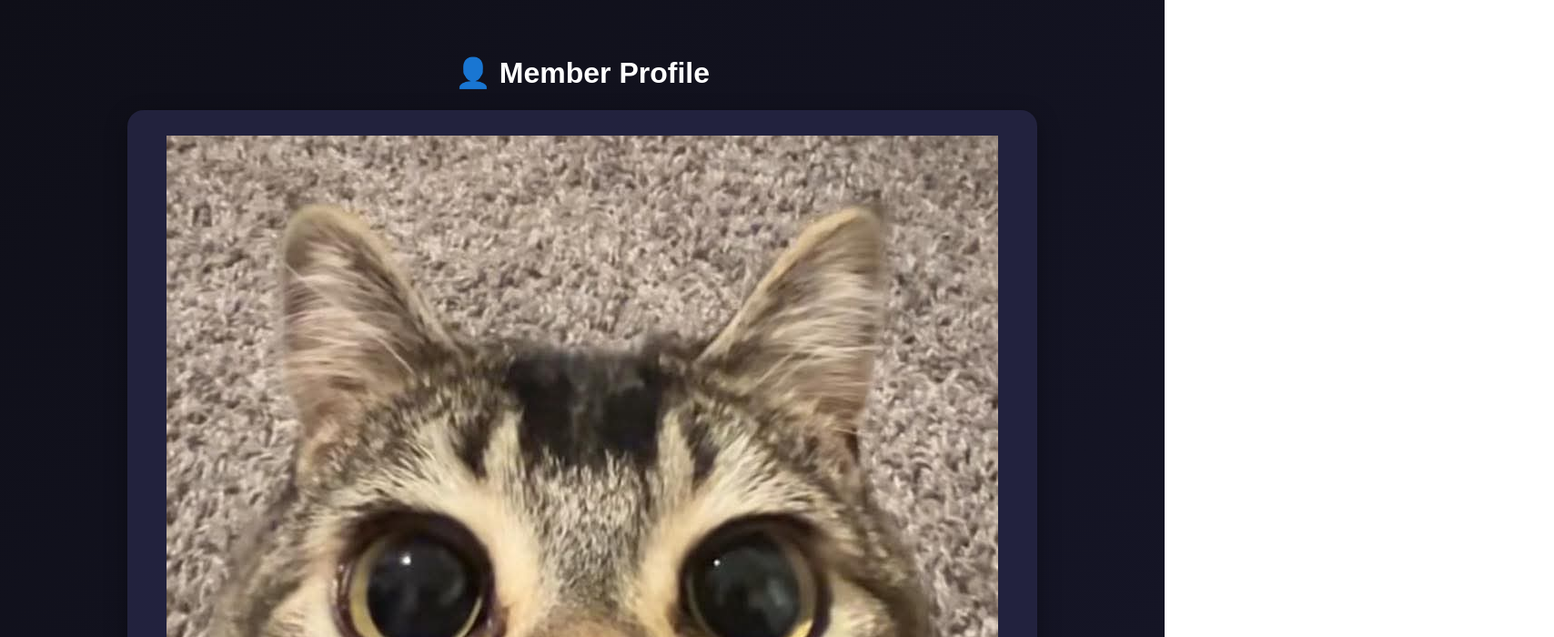
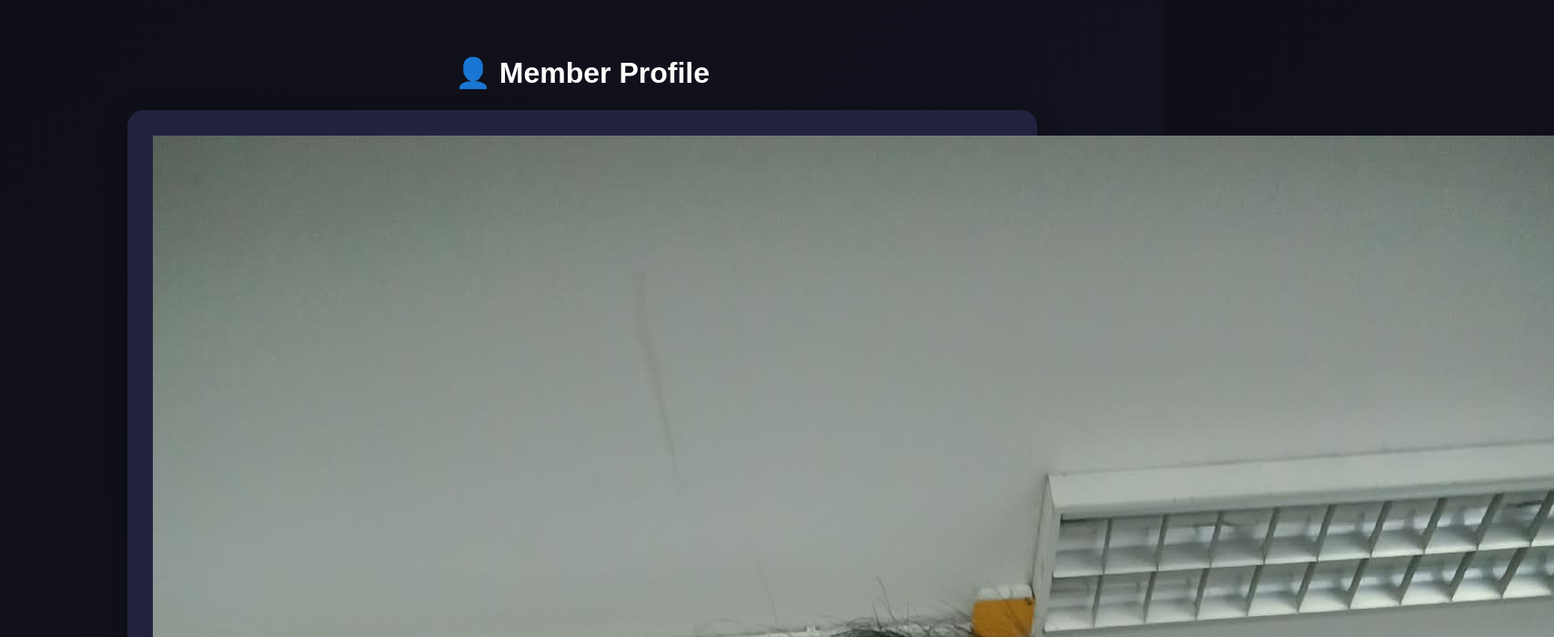
Before and after one commit to Kamontat-Inthawong/Devop830_pipeline, a React (Vite) app: page /member/1 in a window 1280 px wide. Shown: the top 700 px of the page at 91% size, 1708 px wide, since content can reach past the window. Built offline with nearby package versions, Linux system fonts and the light colour scheme.

Commit message:
Add member images and update member details in Member component

```diff
--- a/src/Member.jsx
+++ b/src/Member.jsx
@@ -9,14 +9,14 @@ function Member() {
       studentId: "6630202007",
       phone: "0958486471",
       email: "kamontat.i@ku.th",
-      image: "/cat.jpg"
+      image: "/bet.jpg"
     },
     2: {
-      name: "Member 2",
+      name: "Nicha Gunhasin",
       studentId: "6630202228",
-      phone: "-",
-      email: "-",
-      image: "/cat.jpg"
+      phone: "064-974-9412",
+      email: "nicha.g@ku.th",
+      image: "/nicha.jpg"
     }
   };
 
```
Also changed, not shown: public/bet.jpg (added), public/nicha.jpg (added).
